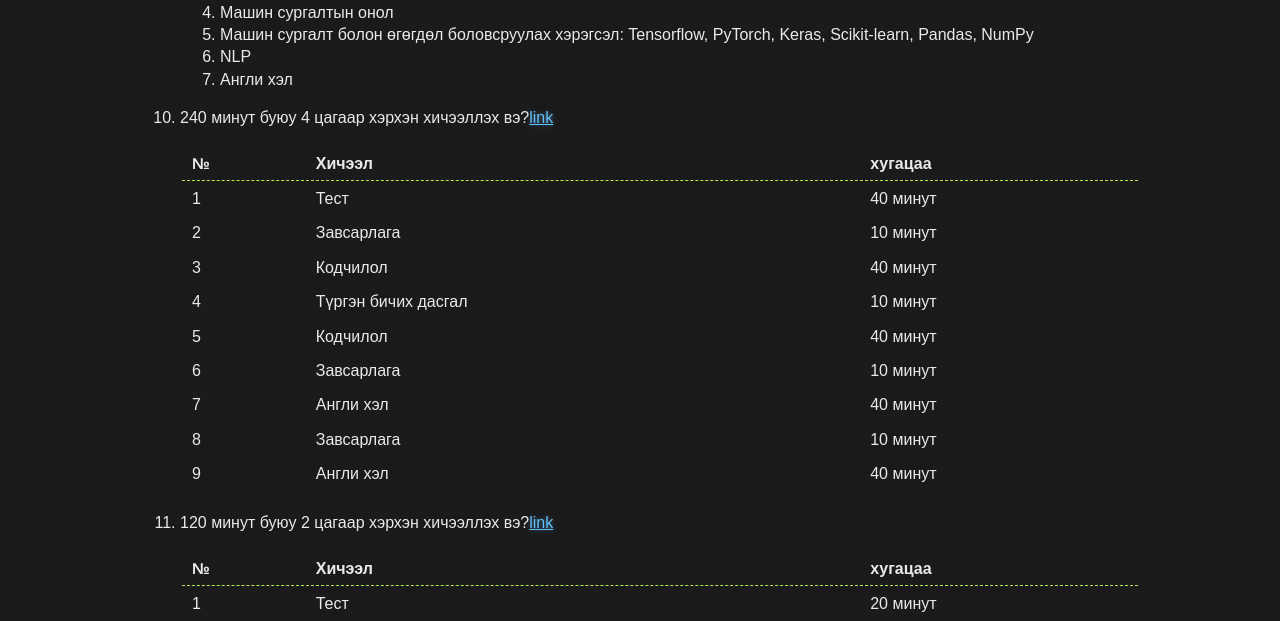
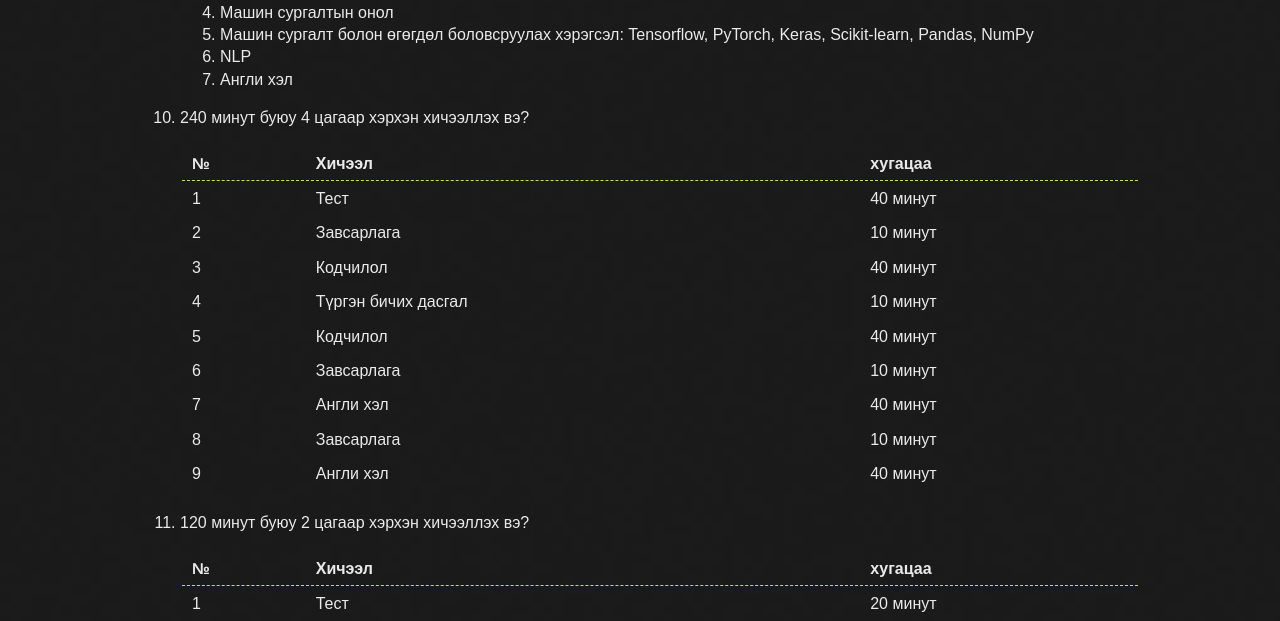
Before and after one commit to ganaatulgaa/corecode, a Jekyll site: the page built from faq.md, in a window 1280 px wide. Shown: the part 1253-1874 px from the top of the page. Built offline with Jekyll 4.4.1, drawn with Linux system fonts in a browser that asks for light colours; our own code applies the rules of GitHub Pages for plain Markdown files.

Commit message:
Update faq.md

```diff
--- a/faq.md
+++ b/faq.md
@@ -46,7 +46,7 @@
    1. NLP
    1. Англи хэл
 
-1. 240 минут буюу 4 цагаар хэрхэн хичээллэх вэ?[link](#240)
+1. 240 минут буюу 4 цагаар хэрхэн хичээллэх вэ?<a id="240"></a>
 
     |---+---------------------+----------|
 | № | Хичээл              | хугацаа  |
@@ -62,7 +62,7 @@
 | 9 | Англи хэл           | 40 минут |
 |---+---------------------+----------|
 
-1. 120 минут буюу 2 цагаар хэрхэн хичээллэх вэ?[link](#120)
+1. 120 минут буюу 2 цагаар хэрхэн хичээллэх вэ?<a id="120"></a>
 
     |---+---------------------+----------|
 | № | Хичээл              | хугацаа  |
```
